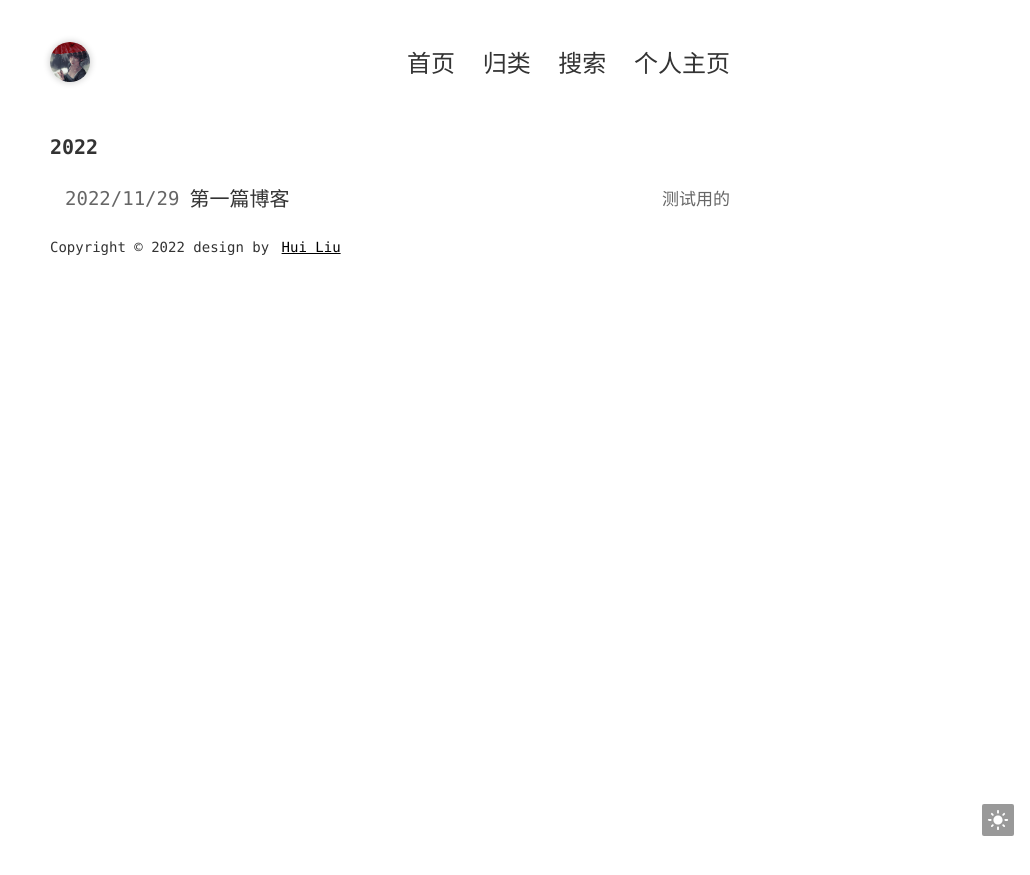
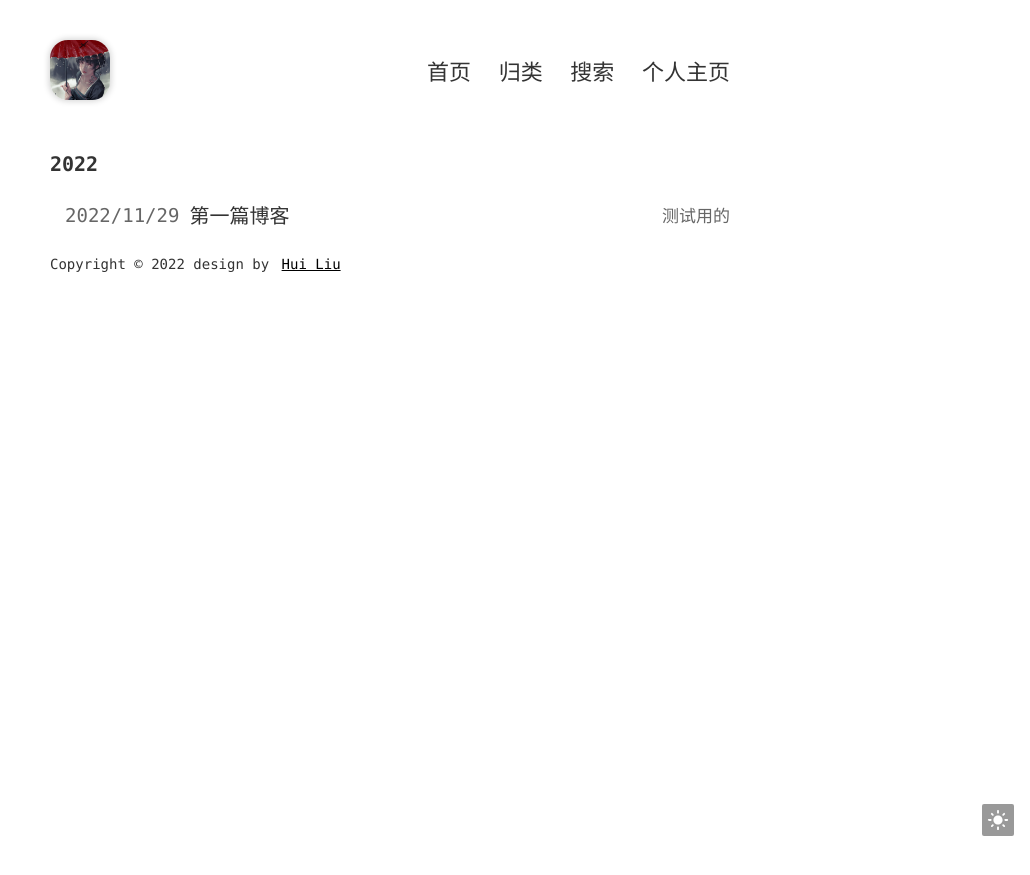
Before and after one commit to aloeordown/aloeordown.github.io, a Jekyll site: the page built from index.html, in a window 1280 px wide. Shown: the top 875 px of the page, without its empty margins (250-1280 px from the left). Built offline with Jekyll 4.4.1, drawn with Linux system fonts in a browser that asks for light colours.

Commit message:
Update common.css

```diff
--- a/static/css/common.css
+++ b/static/css/common.css
@@ -112,9 +112,9 @@
 }
 .header .logo {
   flex-shrink: 0;
-  width: 40px;
-  height: 40px;
-  border-radius: 50%;
+  width: 60px;
+  height: 60px;
+  border-radius: 30%;
   margin-right: 10px;
   -webkit-user-drag: none;
   box-shadow: 0 0 6px 1px rgba(0, 0, 0, 0.18);
@@ -128,7 +128,7 @@
 }
 .header .menu a {
   display: inline-block;
-  font-size: 24px;
+  font-size: 22px;
   margin: 4px 9px;
   white-space: nowrap;
   user-select: auto;
```
